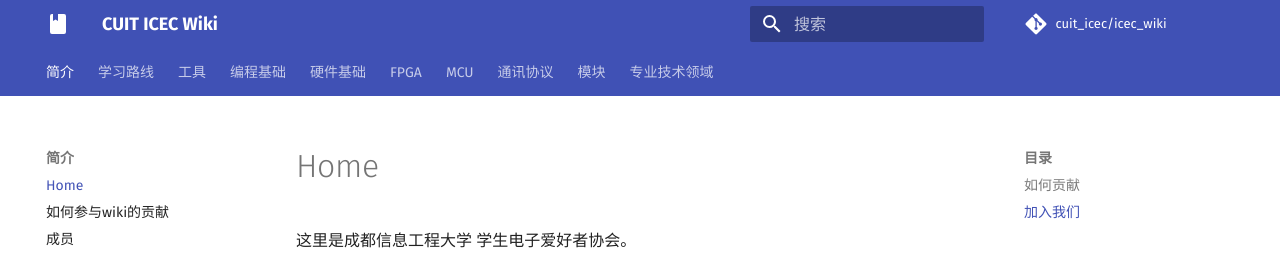
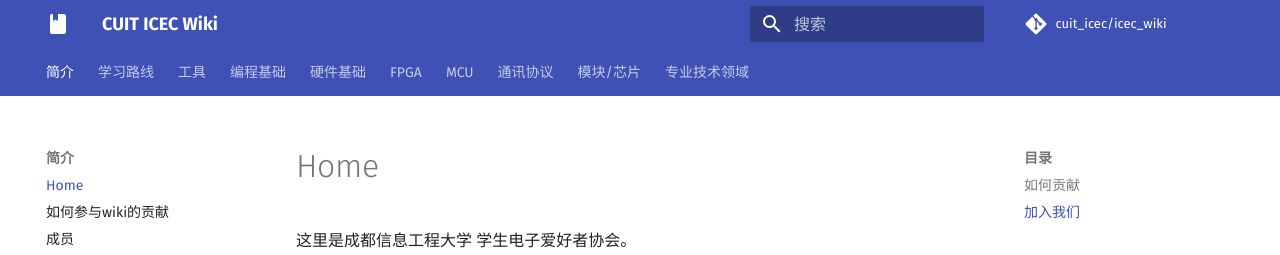
Before and after one commit to cuit-icec/cuit-icec.github.io, an MkDocs documentation site: the page built from docs/index.md, in a window 1280 px wide and 1101 px high. Shown: the top 255 px of the window. Built offline with MkDocs 1.6.1 and Material for MkDocs 9.7.7, drawn with Linux system fonts in a browser that asks for light colours; nearby versions of some CDN libraries.

Commit message:
模块栏目 改为 模块/芯片

```diff
--- a/mkdocs.yml
+++ b/mkdocs.yml
@@ -77,7 +77,7 @@ nav:
     - CAN: protocol/can.md
     - UART: protocol/uart.md
     - USB: protocol/usb.md
-  - 模块:
+  - 模块/芯片:
     - 传感器: module/sensor.md
     - 显示  : module/display.md
     - 无线: module/wireless.md
```
